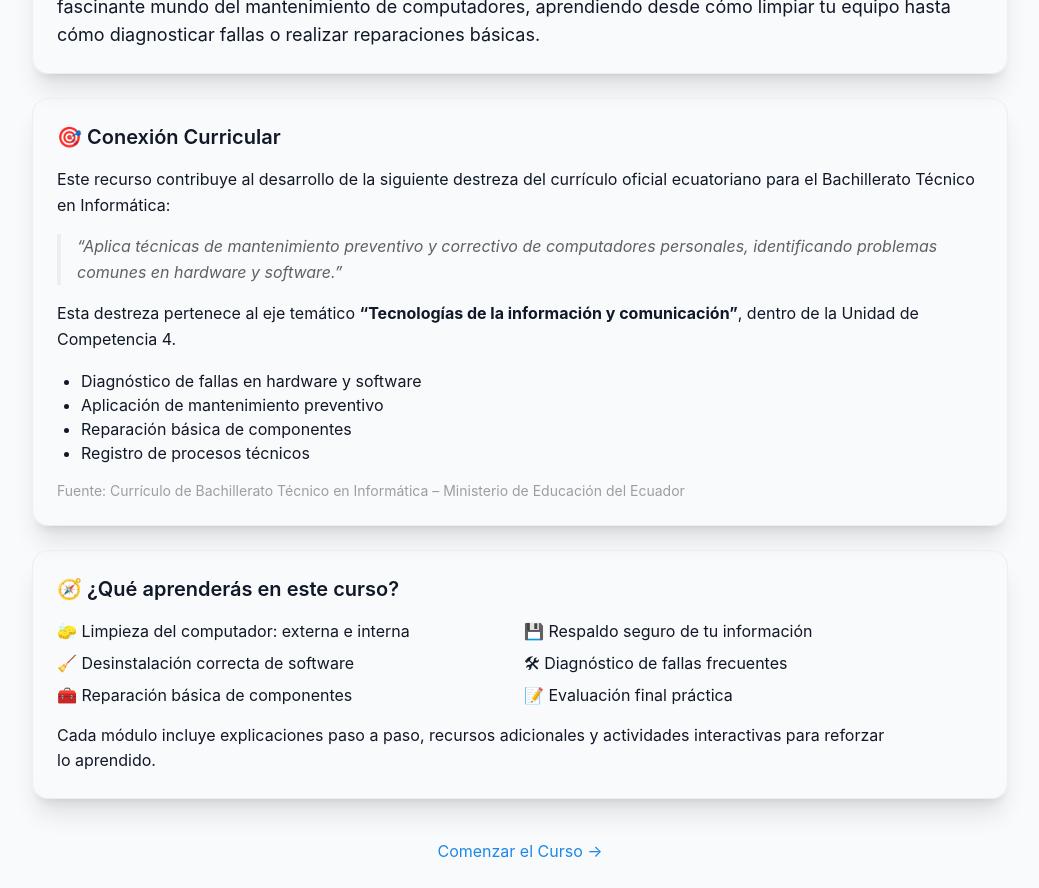
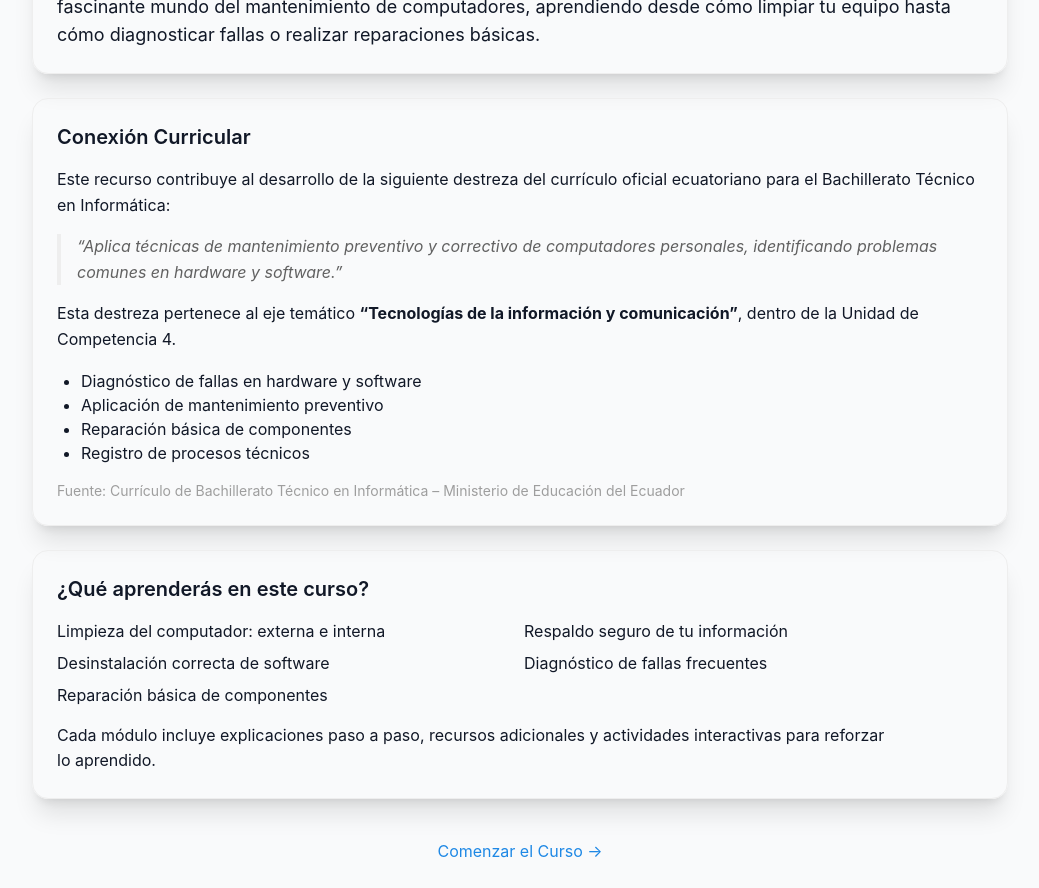
Before and after one commit to CristhianGiron/recurso-mantenimiento, a React (Create React App) app: page /recurso-mantenimiento/modulo/introduccion in a window 1280 px wide. Shown: the part 300-1188 px from the top of the page, without its empty margins (120-1159 px from the left). Built offline with nearby package versions, Linux system fonts and the light colour scheme.

Commit message:
modificación de home

```diff
--- a/src/pages/Home.jsx
+++ b/src/pages/Home.jsx
@@ -33,13 +33,13 @@ export default function Home() {
       <div className="relative z-10 text-center backdrop-blur-sm bg-black/40 p-6 rounded-xl">
         <img src="https://joinforwater.ngo/wp-content/uploads/2022/05/logo-unl-HC-01-e1651758359420.png" alt="" />
         <h1 className="text-4xl font-bold mb-4">Curso de Mantenimiento de Computadores</h1>
-        <p className="text-lg mb-6">Ingresa para comenzar o entra como invitado</p>
+        <p className="text-lg mb-6">Ingresa para comenzar</p>
         <div className="flex gap-4 justify-center">
-          <Link to="/login" className="bg-white text-blue-700 px-6 py-3 rounded-lg font-semibold hover:bg-gray-200">
+          {/*<Link to="/login" className="bg-white text-blue-700 px-6 py-3 rounded-lg font-semibold hover:bg-gray-200">
             Iniciar Sesión
-          </Link>
+          </Link>*/}
           <Link to="/dashboard" className="border border-white px-6 py-3 rounded-lg font-semibold hover:bg-white hover:text-blue-700">
-            Ingresar como Invitado
+            Ingresar
           </Link>
         </div>
       </div>
--- a/src/pages/Introduccion.jsx
+++ b/src/pages/Introduccion.jsx
@@ -20,21 +20,9 @@ export default function IntroModulo() {
         </Link>
         <div className="fixed h-12 w-full top-0 left-0 bg-gray-50 z-0"></div>
       </div>
-      {showWelcome && (
-        <div className="bg-blue-100 border border-blue-300 text-blue-800 p-4 rounded-xl shadow-md mb-6 opacity-0 animate-fade-in mt-14">
-          <p className="flex items-center gap-2">
-            <span className="w-5 h-5">✨</span>
-            <span>
-              ¡Bienvenido! Estás por comenzar una experiencia interactiva donde
-              aprenderás a cuidar, diagnosticar y reparar tu computadora como un
-              profesional.
-            </span>
-          </p>
-        </div>
-      )}
 
       <h1 className="text-3xl font-bold text-center mb-6 mt-14">
-        📘 Introducción al Recurso Educativo
+        Introducción al Recurso Educativo
       </h1>
 
       <div className="mb-6 shadow-xl rounded-2xl border p-6">
@@ -57,7 +45,7 @@ export default function IntroModulo() {
 
       <div className="mb-6 shadow-xl rounded-2xl border p-6">
         <div className="space-y-4">
-          <h2 className="text-xl font-semibold">🎯 Conexión Curricular</h2>
+          <h2 className="text-xl font-semibold">Conexión Curricular</h2>
           <p>
             Este recurso contribuye al desarrollo de la siguiente destreza del
             currículo oficial ecuatoriano para el Bachillerato Técnico en
@@ -89,15 +77,14 @@ export default function IntroModulo() {
       <div className="mb-6 shadow-xl rounded-2xl border p-6">
         <div className="space-y-4">
           <h2 className="text-xl font-semibold">
-            🧭 ¿Qué aprenderás en este curso?
+            ¿Qué aprenderás en este curso?
           </h2>
           <ul className="grid grid-cols-1 md:grid-cols-2 gap-2 text-base">
-            <li>🧽 Limpieza del computador: externa e interna</li>
-            <li>💾 Respaldo seguro de tu información</li>
-            <li>🧹 Desinstalación correcta de software</li>
-            <li>🛠 Diagnóstico de fallas frecuentes</li>
-            <li>🧰 Reparación básica de componentes</li>
-            <li>📝 Evaluación final práctica</li>
+            <li>Limpieza del computador: externa e interna</li>
+            <li>Respaldo seguro de tu información</li>
+            <li>Desinstalación correcta de software</li>
+            <li>Diagnóstico de fallas frecuentes</li>
+            <li>Reparación básica de componentes</li>
           </ul>
           <p>
             Cada módulo incluye explicaciones paso a paso, recursos adicionales
```
